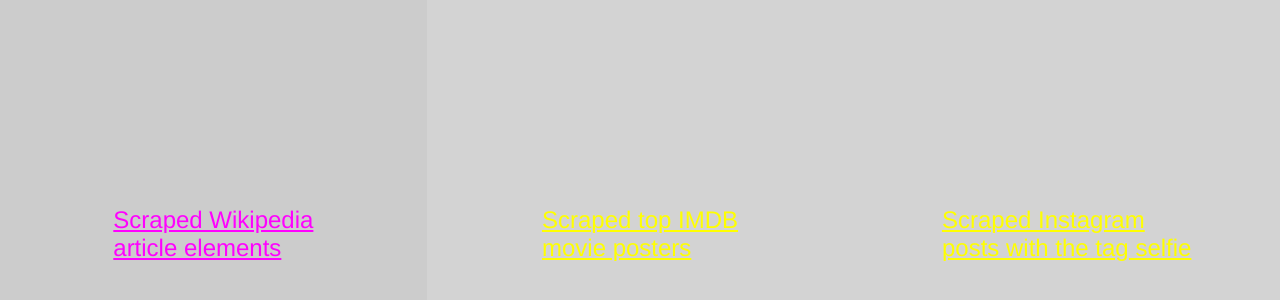
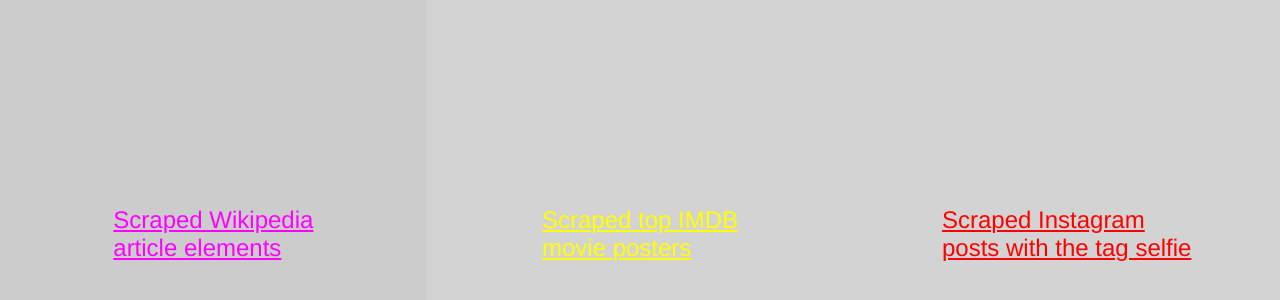
Before and after one commit to aptoptout/kabk-gd3-web-scraper-publication, a website: page index.html in a window 1280 px wide. Shown: the part 166-466 px from the top of the page. Drawn offline with Linux system fonts and the light colour scheme.

Commit message:
:sparkles: updating app.js for having wikipedia, imdb and instagram scraper

```diff
--- a/index.html
+++ b/index.html
@@ -33,7 +33,7 @@
             color: rgb(255, 0, 255);
         }
         .red {
-            color: rgb(255, 255, 0);
+            color: rgb(255, 0, 0);
         }
     </style>
     <body>
```
